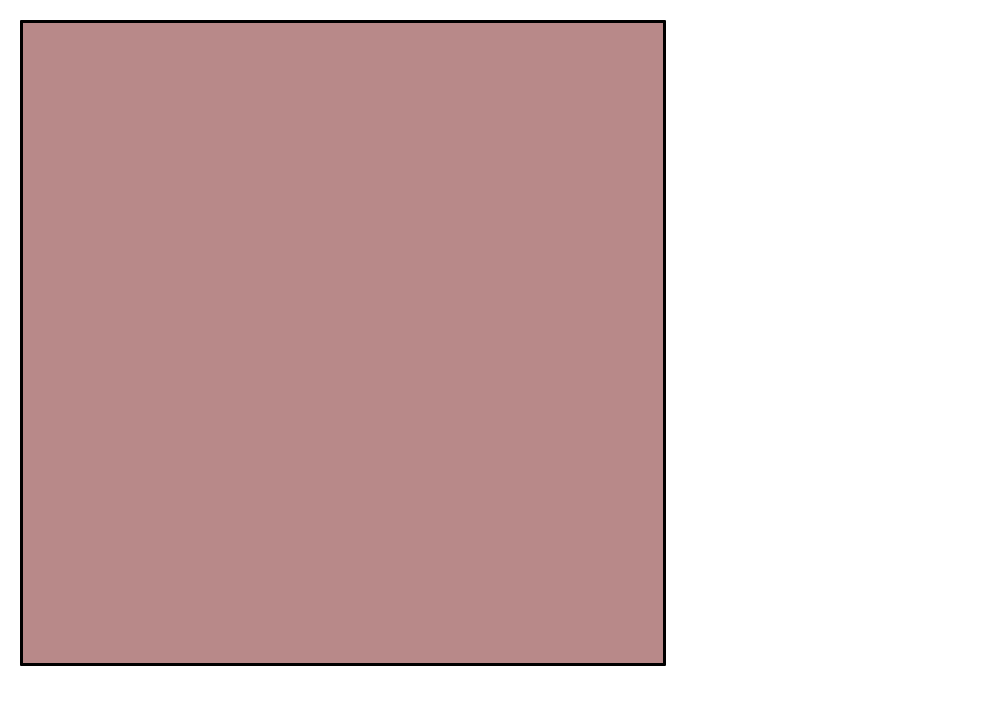
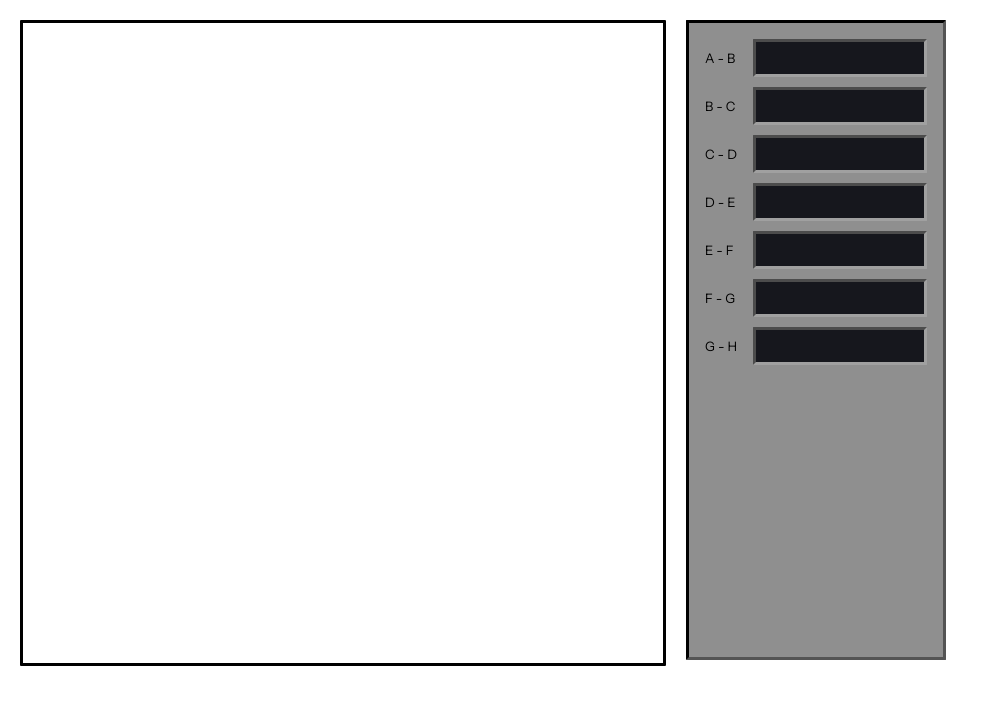
Before and after one commit to siddharthan-pradeep07/Strandbeest-simulator, a React (Vite) app: page / in a window 1280 px wide. Shown: the top 704 px of the page, without its empty margins (0-989 px from the left). Built offline with nearby package versions, Linux system fonts and the light colour scheme.

Commit message:
Added input fields for entering the values of the 13 holy numbers, with labelling.

```diff
--- a/src/App.jsx
+++ b/src/App.jsx
@@ -5,6 +5,45 @@ export default function App()
       <div style={panel_wrapper_style}>
         <div style={panel_style}>
         </div>
+      </div>
+
+      <div style={inputs_panel_style}>
+
+        <label style={inputs_rows_style}>
+          <span style={inputs_labeling_style}>A - B</span>
+          <input style={def_inputs_style} />
+        </label>
+
+        <label style={inputs_rows_style}>
+          <span style={inputs_labeling_style}>B - C</span>
+          <input style={def_inputs_style} />
+        </label>
+
+        <label style={inputs_rows_style}>
+          <span style={inputs_labeling_style}>C - D</span>
+          <input style={def_inputs_style} />
+        </label>
+
+        <label style={inputs_rows_style}>
+          <span style={inputs_labeling_style}>D - E</span>
+          <input style={def_inputs_style} />
+        </label>
+
+        <label style={inputs_rows_style}>
+          <span style={inputs_labeling_style}>E - F</span>
+          <input style={def_inputs_style} />
+        </label>
+
+        <label style={inputs_rows_style}>
+          <span style={inputs_labeling_style}>F - G</span>
+          <input style={def_inputs_style} />
+        </label>
+
+        <label style={inputs_rows_style}>
+          <span style={inputs_labeling_style}>G - H</span>
+          <input style={def_inputs_style} />
+        </label>
+
       </div>
     </div>
   );
@@ -28,7 +67,50 @@ const panel_style =
 {
   width: 'min(calc(90vh - 40px), 50vw)',
   height: 'min(calc(90vh - 40px), 50vw)',
-  background: '#b88989',
+  background: '#ffffff',
   border: '3px solid #000000',
   borderRadius: '1px',
 };
+
+const inputs_panel_style =
+{
+  width: '260px',
+  height: 'min(calc(90vh - 40px), 50vw)',
+  margin: '20px 20px 20px 0',
+  boxSizing: 'border-box',
+  padding: '16px',
+  border: '3px inset #000000',
+  background: '#8f8f8f',
+  borderRadius: '1px',
+  display: 'flex',
+  flexDirection: 'column',
+  gap: '10px',
+  overflowY: 'auto',
+};
+
+const inputs_rows_style =
+{
+  display: 'flex',
+  alignItems: 'center',
+  gap: '8px',
+};
+
+const inputs_labeling_style =
+{
+  width: '40px',
+  color: '#000000',
+  fontFamily: '"Instrument Sans", system-ui, "Segoe UI", Roboto, sans-serif',
+  fontSize: '13px',
+};
+
+const def_inputs_style =
+{
+  flex: 1,
+  padding: '8px 10px',
+  borderRadius: '1px',
+  border: '3px inset #a0a0a0',
+  background: '#16171d',
+  color: '#e4e7eb',
+  fontSize: '14px',
+  minWidth: 0,
+};
--- a/src/index.css
+++ b/src/index.css
@@ -1,3 +1,5 @@
+@import url('https://fonts.googleapis.com/css2?family=Instrument+Sans:wght@400;500;600;700&display=swap');
+
 :root {
   --text: #6b6375;
   --text-h: #08060d;
@@ -11,8 +13,8 @@
   --shadow:
     rgba(0, 0, 0, 0.1) 0 10px 15px -3px, rgba(0, 0, 0, 0.05) 0 4px 6px -2px;
 
-  --sans: system-ui, 'Segoe UI', Roboto, sans-serif;
-  --heading: system-ui, 'Segoe UI', Roboto, sans-serif;
+  --sans: 'Instrument Sans', system-ui, 'Segoe UI', Roboto, sans-serif;
+  --heading: 'Instrument Sans', system-ui, 'Segoe UI', Roboto, sans-serif;
   --mono: ui-monospace, Consolas, monospace;
 
   font: 18px/145% var(--sans);
```
